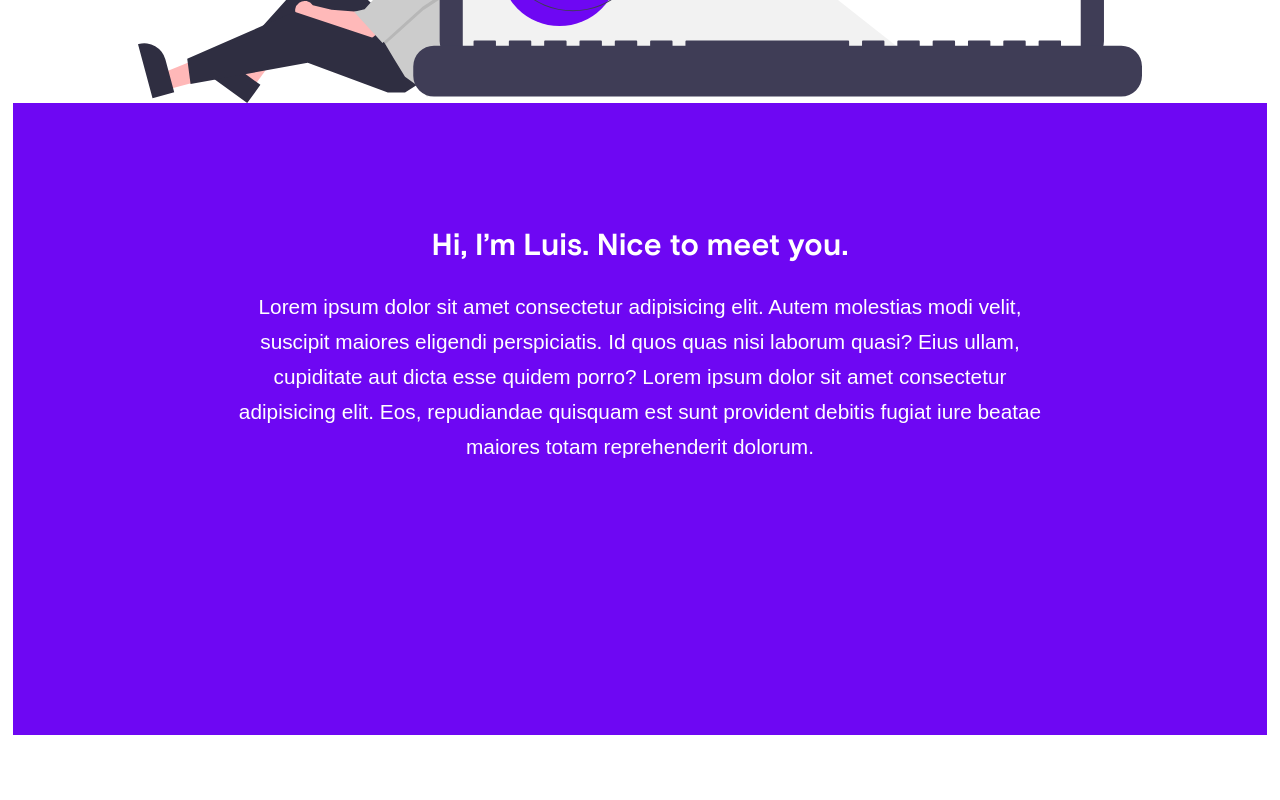
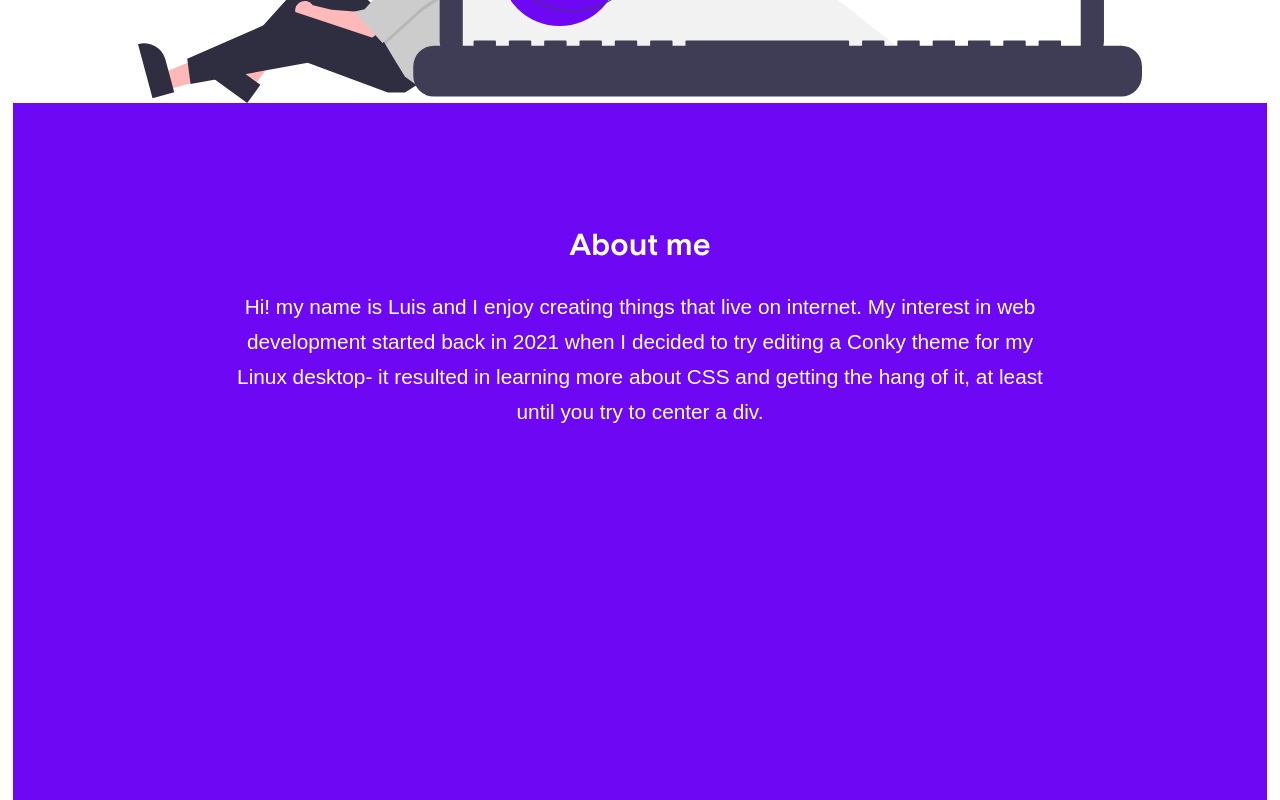
Before and after one commit to Behelit0906/portafolio, a Vue app: page / in a window 1280 px wide. Shown: the part 986-1786 px from the top of the page. Before the commit the page ends 1721 px from the top, so only its background shows below. Built offline with nearby package versions, Linux system fonts and the light colour scheme; a web font is replaced by a local one.

Commit message:
add my about me text to description component

```diff
--- a/src/components/Description.vue
+++ b/src/components/Description.vue
@@ -1,11 +1,10 @@
 <template>
     <div class="description-container">
-        <h2 class="description-title">Hi, I’m Luis. Nice to meet you.</h2>
+        <h2 class="description-title">About me</h2>
         <p class="description">
-            Lorem ipsum dolor sit amet consectetur adipisicing elit. Autem molestias modi velit, suscipit maiores
-            eligendi perspiciatis. Id quos quas nisi laborum quasi? Eius ullam, cupiditate aut dicta esse quidem porro?
-            Lorem ipsum dolor sit amet consectetur adipisicing elit. Eos, repudiandae quisquam est sunt provident
-            debitis fugiat iure beatae maiores totam reprehenderit dolorum.
+            Hi! my name is Luis and I enjoy creating things that live on internet. My interest in web development
+            started back in 2021 when I decided to try editing a Conky theme for my Linux desktop- it resulted in
+            learning more about CSS and getting the hang of it, at least until you try to center a div.
         </p>
     </div>
 </template>
@@ -29,6 +28,7 @@
     width: 65%;
     margin-left: auto;
     margin-right: auto;
+    padding-bottom: 100px;
     font-family: 'europa', sans-serif;
     font-size: 1.3rem;
     text-align: center;
```
